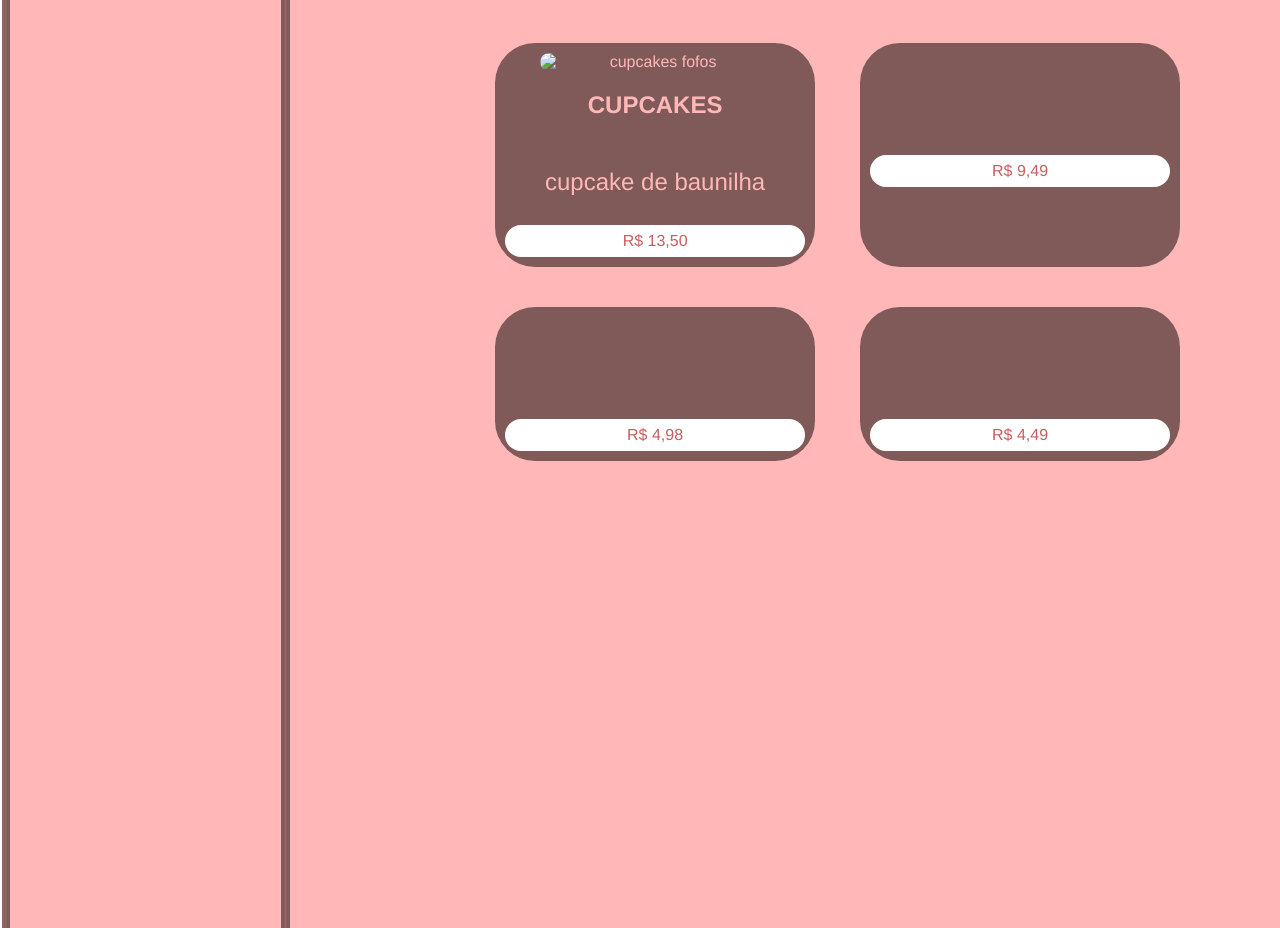
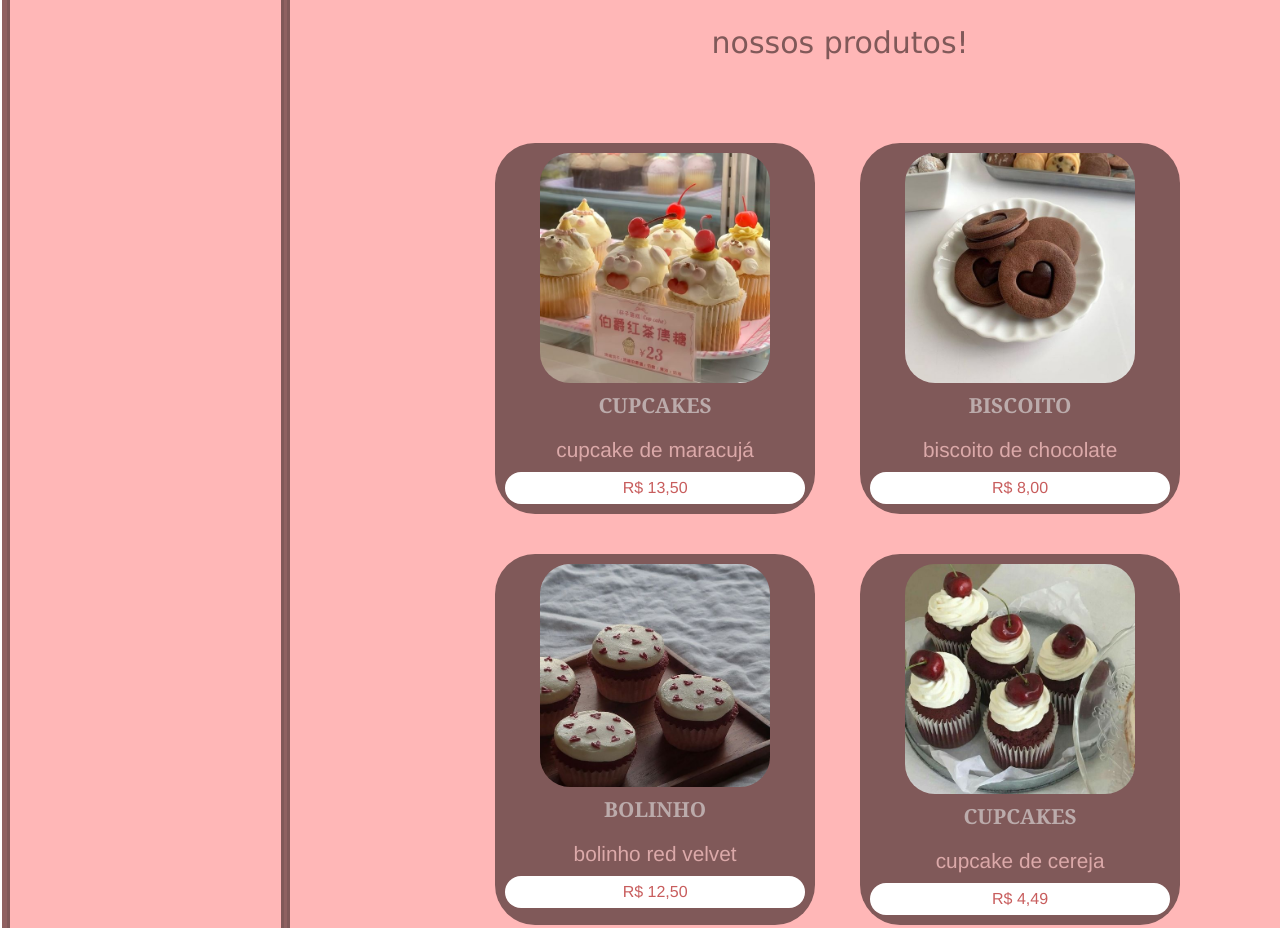
Before and after one commit to alicevictm/ep3, a plain HTML site: page index.html in a window 1280 px wide. Shown: the part 559-1487 px from the top of the page. Drawn offline with Linux system fonts and the light colour scheme.

Commit message:
Add files via upload

```diff
--- a/index.html
+++ b/index.html
@@ -1,7 +1,7 @@
 <!DOCTYPE html>
 <html lang="en">
 <head>
-    <link rel="shortcut icon" href="imagens/favicon.png" type="image/x-icon">
+    <link rel="shortcut icon" href="favicon.png" type="image/x-icon">
     <meta charset="UTF-8">
     <meta http-equiv="X-UA-Compatible" content="IE=edge">
     <meta name="viewport" content="width=device-width, initial-scale=1.0">
@@ -12,7 +12,7 @@
     <header>
         <div>
             <a href="index.html">
-            <img class="logo" src="imagens/logo.png" alt="logotipo de doces">
+            <img class="logo" src="logo.png" alt="logotipo de doces">
             </a>
         </div>
         <nav>
@@ -36,30 +36,30 @@
                 <!-- elemento filho-->
                 <div class="card">
                     <!-- foto dos produtos-->
-                    <img src="imagens/doce1.jpg" alt="cupcakes fofos" class="produtos">
+                    <img src="doce1.jpg" alt="cupcakes fofos" class="produtos">
                     <!-- nome dos produtos-->
-                    <h2>CUPCAKES</h2>
+                    <h2 class="nome">CUPCAKES</h2>
                     <!-- descrição dos produtos-->
-                    <p class="texto">cupcake de baunilha</p>
+                    <p class="texto">cupcake de maracujá</p>
                     <!-- valor dos produtos-->
                     <a href="#" class="valor">R$ 13,50</a>
                 </div>
                 <div class="card">
-                    <img src="imagens/doce2.jpg" alt="" class="produtos">
-                    <h2></h2>
-                    <p class="texto"></p>
-                    <a href="#" class="valor">R$ 9,49</a>
+                    <img src="doce2.jpg" alt="bicoito de chocolate" class="produtos">
+                    <h2 class="nome">BISCOITO</h2>
+                    <p class="texto">biscoito de chocolate</p>
+                    <a href="#" class="valor">R$ 8,00</a>
                 </div>
                 <div class="card">
-                    <img src="imagens/doce3.jpg" alt="" class="produtos">
-                    <h2></h2>
-                    <p class="texto"></p>
-                    <a href="#" class="valor">R$ 4,98</a>
+                    <img src="doce3.jpg" alt="bolinho" class="produtos">
+                    <h2 class="nome">BOLINHO</h2>
+                    <p class="texto">bolinho red velvet</p>
+                    <a href="#" class="valor">R$ 12,50</a>
                 </div>
                 <div class="card">
-                    <img src="imagens/doce4.jpg" alt="" class="produtos">
-                    <h2></h2>
-                    <p class="texto"></p>
+                    <img src="doce4.jpg" alt="cupcake" class="produtos">
+                    <h2 class="nome">CUPCAKES</h2>
+                    <p class="texto">cupcake de cereja</p>
                  <a href="#" class="valor">R$ 4,49</a>
                 </div>
                 </div>
--- a/style.css
+++ b/style.css
@@ -85,7 +85,13 @@ header, aside, main, footer{
     border-radius: 30px;
     margin: 0px auto;
 }
-
+.nome{
+    line-height: 0.5px;
+    font-size: 1.3rem;
+    padding: 5px;
+    font-family: Georgia, 'Times New Roman', Times, serif;
+    color: rgb(187, 171, 171)
+}
 .elemento{
     font-family:'Trebuchet MS', 'Lucida Sans Unicode', 'Lucida Grande', 'Lucida Sans', Arial, sans-serif;
     font-size: 18px;
@@ -115,13 +121,14 @@ header, aside, main, footer{
 }
 
 .texto{
-    line-height: 1;
-    font-size: 1.5rem;
-    padding: 7px;
+    line-height: 0.5px;
+    font-size: 1.3rem;
+    padding: 1px;
+    color: rgb(219, 169, 169)
 }
 
 .texto > p:first-of-type{
-    margin-top: 0;
+    margin-top: 1px;
 }
 
 .valor{
@@ -138,9 +145,6 @@ header, aside, main, footer{
 .valor:hover{
     background-color: rgb(200, 93, 93);
     text-decoration: none;
-}
-.h2{
-    color: rgb(200, 93, 93);
 }
 
 footer{
```
